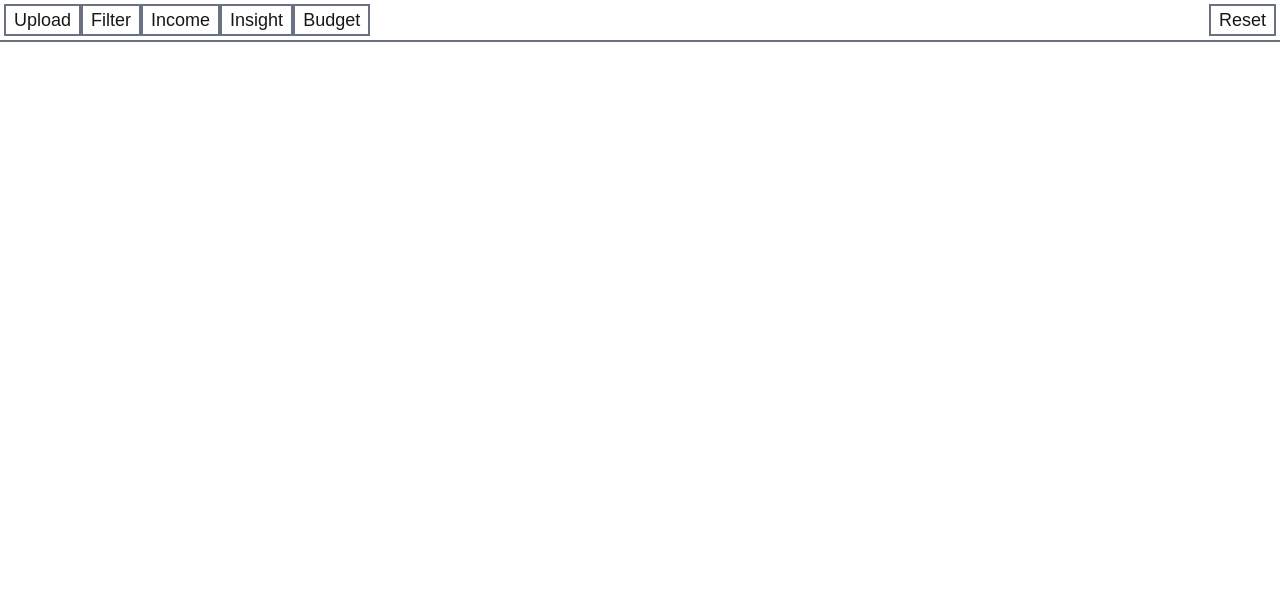
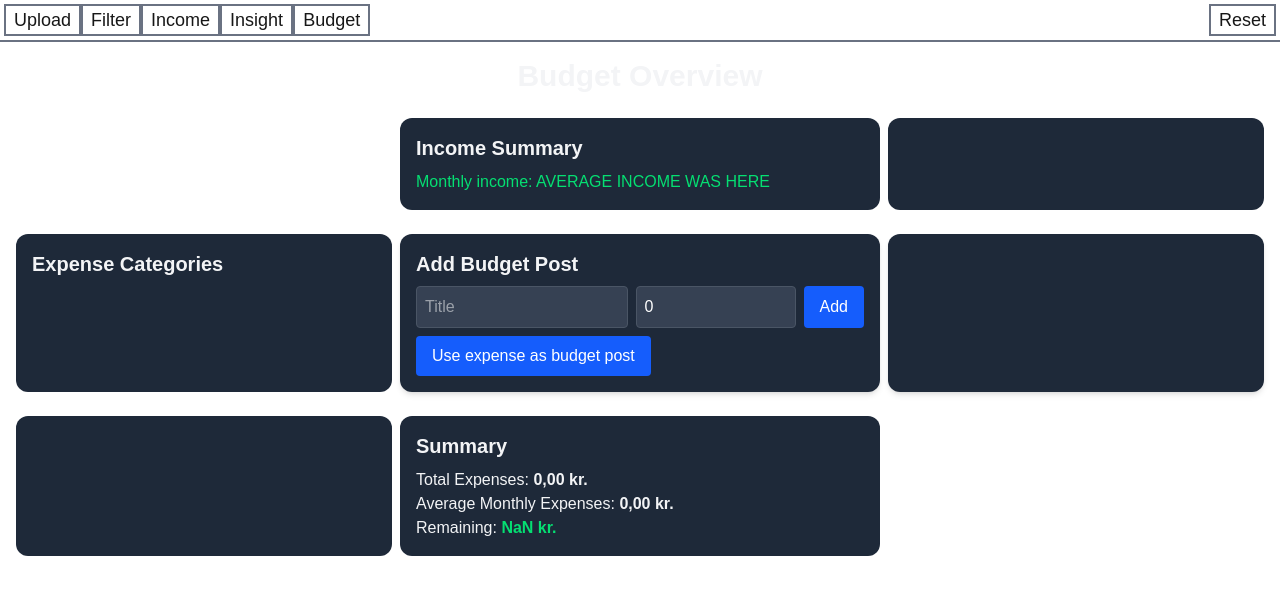
Before and after one commit to r59q/csvbudget, a Next.js app: page /budget in a window 1280 px wide. Shown: the top 594 px of the page. Built offline with nearby package versions, Linux system fonts and the light colour scheme.

Commit message:
vibe code a bit

```diff
--- a/src/app/budget/page.tsx
+++ b/src/app/budget/page.tsx
@@ -27,80 +27,61 @@ function BudgetPage() {
         setCategoryBudgetMap,
         getCategoriesForPost
     } = useBudget();
-    const {transactions, envelopes} = useTransactionsContext()
+    const {envelopes, envelopeSelectedTransactions} = useTransactionsContext()
     const {groupByCategory, getCategory, categories} = useCategories();
+    const [newTitle, setNewTitle] = useState("");
+    const [newAmount, setNewAmount] = useState(0);
+    const [budgetEnvelopeFrom, setBudgetEnvelopeFrom] = useState<number | undefined>(undefined);
+    const [budgetEnvelopeTo, setBudgetEnvelopeTo] = useState<number | undefined>(undefined);
 
-    const [selectedFromMonth, setSelectedFromMonth] = useState<number | undefined>(undefined);
-    const [selectedToMonth, setSelectedToMonth] = useState<number | undefined>(undefined);
-    const [newTitle, setNewTitle] = useState("");
-    const [newAmount, setNewAmount] = useState<number>(0);
+    // All the transactions in the selected envelopes. These are the global selected transactions
+    const expenseByEnvelope = groupByEnvelope(envelopeSelectedTransactions.filter(e => e.type === "expense"));
+    const expenseByCategory = groupByCategory(envelopeSelectedTransactions.filter(e => e.type === "expense"));
+    const incomeByEnvelope = groupByEnvelope(envelopeSelectedTransactions.filter(e => e.type === "income"));
+    const averageIncomePerMonth = envelopes.length > 0 ? getSum(incomeByEnvelope[envelopes[0]] || []) / envelopes.length : 0;
 
-    const groupedByEnvelopes = groupByEnvelope(transactions);
-
-    const monthlyTotals: MonthlyTotals = useMemo(() => {
-        return computeMonthlyTotals(envelopes, groupedByEnvelopes, getCategory);
-    }, [groupedByEnvelopes, envelopes])
-
-
-    if (transactions.length === 0) {
-        return <></>
-    }
-
-    const monthlyAverageExpensesPerCategory: Record<string, number> = {};
-    categories.forEach(category => {
-        const monthly = envelopes.map(envelope => {
-            return monthlyTotals.categoryTotals[envelope][category];
+    // Transactions in the selected budget envelopes these are the envelopes for the budget
+    const budgetSelectedEnvelopes = budgetEnvelopeFrom !== undefined && budgetEnvelopeTo !== undefined
+        ? envelopes.slice(budgetEnvelopeFrom, budgetEnvelopeTo + 1)
+        : budgetEnvelopeFrom !== undefined
+            ? envelopes.slice(budgetEnvelopeFrom)
+            : envelopes;
+    const budgetTransactions = budgetSelectedEnvelopes.flatMap(envelope => expenseByEnvelope[envelope] || []);
+    const budgetTransactionsByCategory = groupByCategory(budgetTransactions);
+    const budgetEnvelopeAverages = Object.entries(budgetTransactionsByCategory).map(([category, transactions]) => {
+        const totalAmount = (transactions ?? []).reduce((sum, tran) => sum + tran.amount, 0);
+        const average = totalAmount / budgetSelectedEnvelopes.length;
+        return {category, average};
+    });
+    const budgetEnvelopeTotals = budgetSelectedEnvelopes.map(envelope => {
+        const transactions = expenseByEnvelope[envelope] || [];
+        const totalAmount = transactions.reduce((sum, tran) => sum + tran.amount, 0);
+        return {envelope, total: totalAmount};
+    });
+    const budgetTotal = budgetEnvelopeTotals.reduce((sum, envelope) => sum + envelope.total, 0);
+    const budgetAveragesByCategory = budgetEnvelopeAverages.sort((a, b) => a.category.localeCompare(b.category));
+    const dateFilteredExpensesByBudgetPost = useMemo(() => {
+        const result: Record<BudgetPost["title"], { amount: number, category: Category }[]> = {};
+        budgetPosts.forEach(post => {
+            const transactions = budgetTransactionsByCategory[post.title] || [];
+            result[post.title] = transactions.map(tran => ({
+                amount: tran.amount,
+                category: getCategory(tran.id)
+            }));
         });
-        const total = monthly.reduce((pre, cur) => {
-            if (isNaN(cur)) return pre;
-            return pre + cur
-        }, 0);
-        monthlyAverageExpensesPerCategory[category] = total / envelopes.length;
-    })
-
-    const incomePerMonth = groupByEnvelope(transactions.filter(e => e.type === "income"));
-    const incomeMonths = Object.keys(incomePerMonth);
-    const totalIncome = incomeMonths.reduce((pre, cur) => pre + getSum(incomePerMonth[cur] ?? []), 0);
-    const averageIncomePerMonth = totalIncome / incomeMonths.length;
-
-    const totalBudget = budgetPosts.reduce((acc, post) => acc + post.amount, 0);
-
+        return result;
+    }, [budgetPosts, budgetTransactionsByCategory, getCategory]);
 
     const isMonthSelected = (month: Envelope) => {
         const idx = envelopes.indexOf(month);
-        if (selectedFromMonth === undefined) {
+        if (budgetEnvelopeFrom === undefined) {
             return true;
         }
-        if (selectedToMonth === undefined) {
-            return idx >= selectedFromMonth;
+        if (budgetEnvelopeTo === undefined) {
+            return idx >= budgetEnvelopeFrom;
         }
-        return idx >= selectedFromMonth && idx <= selectedToMonth;
+        return idx >= budgetEnvelopeFrom && idx <= budgetEnvelopeTo;
     }
-    const dateFilteredMonths = (selectedFromMonth !== undefined && selectedToMonth !== undefined) ? envelopes.filter((_ignored, idx) => idx >= selectedFromMonth && idx <= selectedToMonth) : envelopes
-    const rowsFilteredByDate = (selectedFromMonth !== undefined && selectedToMonth !== undefined) ? transactions.filter(e => {
-            return dateFilteredMonths.includes(formatMonth(e.date.toDate()))
-        }
-    ) : transactions
-
-    const dateFilteredGroupedByCategory = groupByCategory(rowsFilteredByDate);
-    const groupedByCategory = groupByCategory(transactions);
-    const averagesByCategory: Record<Category, number> = {}
-    categories.forEach(e => averagesByCategory[e] = getSum(groupedByCategory[e] ?? []) / envelopes.length);
-    const sortedAveragesByCategory = categories.map(cat => ({
-        average: averagesByCategory[cat],
-        category: cat
-    })).sort((a, b) => a.average - b.average);
-    const dateFilteredAveragesByCategory: Record<Category, number> = {}
-    categories.forEach(e => dateFilteredAveragesByCategory[e] = getSum(dateFilteredGroupedByCategory[e] ?? []) / dateFilteredMonths.length);
-
-    const dateFilteredExpensesByBudgetPost: Record<BudgetPost["title"], { amount: number, category: Category }[]> = {}
-    budgetPosts.map(e => {
-        const categories = getCategoriesForPost(e);
-        dateFilteredExpensesByBudgetPost[e.title] = categories.map(cat => ({
-            amount: dateFilteredAveragesByCategory[cat],
-            category: cat
-        }));
-    })
 
     const handleCreatePost = () => {
         if (!newTitle || newAmount === 0) return;
@@ -131,8 +112,10 @@ function BudgetPage() {
         const newPosts: BudgetPost[] = []
         const newCategoryBudgetMap: CategoryBudgetPostMap = {}
         categories.forEach(category => {
-            const amount = averagesByCategory[category]
-            const post = {amount: Math.round(-amount), title: category}
+            const transactions = expenseByCategory[category] || [];
+            const totalAmount = transactions.reduce((sum, tran) => sum + tran.amount, 0);
+            const average = budgetSelectedEnvelopes.length > 0 ? totalAmount / budgetSelectedEnvelopes.length : 0;
+            const post = { amount: Math.round(-average), title: category };
             newPosts.push(post);
             newCategoryBudgetMap[category] = category;
         })
@@ -143,16 +126,16 @@ function BudgetPage() {
     const handleMonthSelect = (month: Envelope) => {
         const idx = envelopes.indexOf(month);
         if (idx === -1) return;
-        if (selectedFromMonth === undefined) {
-            setSelectedFromMonth(idx);
+        if (budgetEnvelopeFrom === undefined) {
+            setBudgetEnvelopeFrom(idx);
             return;
         }
-        if (selectedToMonth === undefined) {
-            setSelectedToMonth(idx);
+        if (budgetEnvelopeTo === undefined) {
+            setBudgetEnvelopeTo(idx);
             return;
         }
-        setSelectedToMonth(undefined)
-        setSelectedFromMonth(idx);
+        setBudgetEnvelopeTo(undefined)
+        setBudgetEnvelopeFrom(idx);
     }
 
     return (
@@ -166,7 +149,7 @@ function BudgetPage() {
                     <div className={"flex flex-col flex-1/3 bg-gray-800 p-4 rounded-xl"}>
                         <h2 className="text-xl font-semibold mb-2">Income Summary</h2>
                         <p className="text-green-400 font-medium">
-                            Monthly income: {formatCurrency(averageIncomePerMonth)}
+                            Monthly income: AVERAGE INCOME WAS HERE {/*formatCurrency(averageIncomePerMonth)*/}
                         </p>
                     </div>
                     <div className={"flex flex-col flex-1/4 bg-gray-800 p-4 rounded-xl"}>
@@ -190,12 +173,13 @@ function BudgetPage() {
                 <section className="w-full flex gap-2 flex-row">
                     <div className={"bg-gray-800 p-4 rounded-xl flex flex-col gap-1 divide-y flex-1/4"}>
                         <h2 className="text-xl font-semibold mb-2">Expense Categories</h2>
-                        {sortedAveragesByCategory.map(e => {
-                            const category = e.category;
+                        {Object.entries(expenseByCategory).sort(([a], [b]) => a.localeCompare(b)).map(([category, transactions]) => {
+                            const total = (transactions ?? []).reduce((sum, tran) => sum + tran.amount, 0);
+                            const average = envelopes.length > 0 ? total / envelopes.length : 0;
                             return <div className={"flex flex-row justify-between items-center"} key={category}>
                                 <div className={"flex flex-row flex-grow justify-between"}>
                                     <p>{category}</p>
-                                    <p className={"pr-4"}>{formatCurrency(e.average)}</p>
+                                    <p className={"pr-4"}>{formatCurrency(average)}</p>
                                 </div>
                                 <select
                                     value={getBudgetPostForCategory(category)?.title ?? ""}
@@ -241,7 +225,7 @@ function BudgetPage() {
                             Use expense as budget post
                         </button>
 
-                        <h2 className="text-xl font-semibold mb-2 mt-6">Budget Posts</h2>
+                       {/* <h2 className="text-xl font-semibold mb-2 mt-6">Budget Posts</h2>
                         {budgetPosts.length === 0 ? (
                             <p className="text-gray-400">No budget posts yet.</p>
                         ) : (
@@ -274,7 +258,7 @@ function BudgetPage() {
                                     </li>
                                 ))}
                             </ul>
-                        )}
+                        )}*/}
 
                     </div>
                     <div className={"flex-1/4 bg-gray-800 p-4 rounded-xl shadow-md flex flex-col"}>
@@ -289,25 +273,18 @@ function BudgetPage() {
                     <div className={"bg-gray-800 p-4 rounded-xl flex-1/3"}>
                         <h2 className="text-xl font-semibold mb-2">Summary</h2>
                         <p>
-                            Budgeted Total:{" "}
-                            <span className="font-semibold">${totalBudget.toFixed(2)}</span>
+                            Total Expenses: <span className="font-semibold">{formatCurrency(Object.values(expenseByEnvelope).flat().reduce((sum, tran) => sum + tran.amount, 0))}</span>
                         </p>
                         <p>
-                            Remaining:{" "}
-                            <span
-                                className={`font-semibold ${
-                                    averageIncomePerMonth - totalBudget < 0
-                                        ? "text-red-400"
-                                        : "text-green-400"
-                                }`}
-                            >
-                            ${(averageIncomePerMonth - totalBudget).toFixed(2)}
-                        </span>
+                            Average Monthly Expenses: <span className="font-semibold">{formatCurrency(envelopes.length > 0 ? Object.values(expenseByEnvelope).flat().reduce((sum, tran) => sum + tran.amount, 0) / envelopes.length : 0)}</span>
+                        </p>
+                        <p>
+                            Remaining: <span className={`font-semibold ${averageIncomePerMonth - (Object.values(expenseByEnvelope).flat().reduce((sum, tran) => sum + tran.amount, 0) / envelopes.length) < 0 ? "text-red-400" : "text-green-400"}`}>
+                                {formatCurrency(averageIncomePerMonth - (Object.values(expenseByEnvelope).flat().reduce((sum, tran) => sum + tran.amount, 0) / envelopes.length))}
+                            </span>
                         </p>
                     </div>
-                    <div className={"flex-1/4"}>
-
-                    </div>
+                    <div className={"flex-1/4"}></div>
                 </section>
             </div>
         </div>
@@ -321,7 +298,7 @@ interface BudgetSummaryProps {
 
 const BudgetSummary = ({budgetPosts, dateFilteredExpensesByBudgetPost}: BudgetSummaryProps) => {
     return <>
-        <h2 className="text-xl font-semibold mb-2">Budget Posts</h2>
+       {/* <h2 className="text-xl font-semibold mb-2">Budget Posts</h2>
         <div>Controls</div>
         <div className={"flex flex-col flex-grow divide-y divide-gray-400 gap-4"}>
             {budgetPosts.map(post => {
@@ -348,7 +325,7 @@ const BudgetSummary = ({budgetPosts, dateFilteredExpensesByBudgetPost}: BudgetSu
                     </div>
                 </div>
             })}
-        </div>
+        </div>*/}
     </>
 }
 
```
